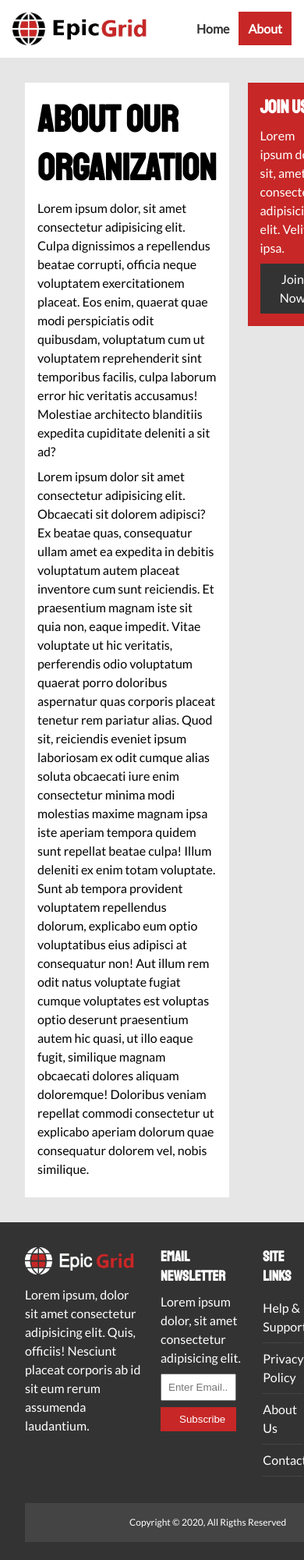
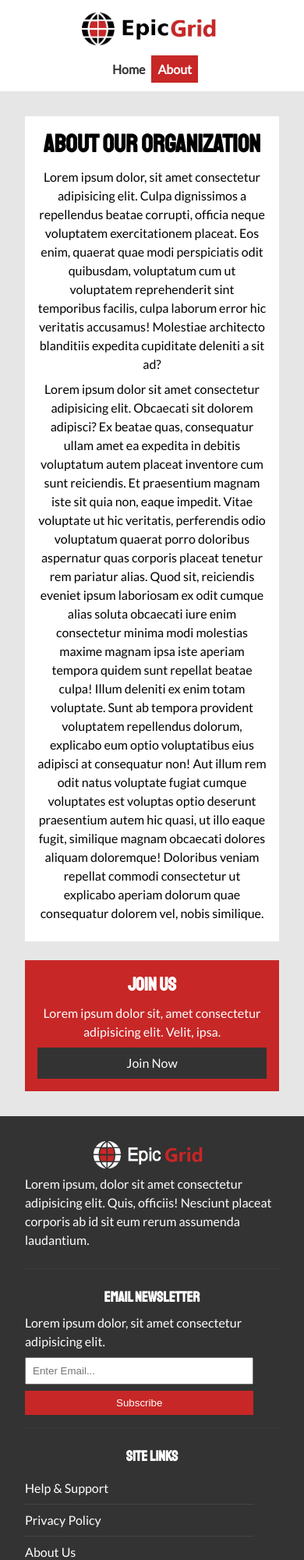
Before and after one commit to mzigmundic/epic-grid, a plain HTML site: page about.html in a window 390 px wide. Shown: the top 2000 px of the page at 78% size. Drawn offline with Linux system fonts and the light colour scheme.

Commit message:
Responsiveness functionality

```diff
--- a/about.html
+++ b/about.html
@@ -6,6 +6,7 @@
     <link rel="stylesheet" href="https://use.fontawesome.com/releases/v5.6.3/css/all.css">
     <link rel="stylesheet" href="https://fonts.googleapis.com/css?family=Lato|Staatliches">
     <link rel="stylesheet" href="css/style.css">
+    <link rel="stylesheet" media="screen and (max-width: 768px)" href="css/mobile.css">
     <link rel="shortcut icon" type="image/x-icon" href="favicon.ico">
     <title>EpicGrid | About</title>
 </head>
--- /dev/null
+++ b/css/mobile.css
@@ -0,0 +1,70 @@
+/* Navigation */
+#main-nav .social {
+    display: none;
+}
+
+#main-nav .container {
+    grid-template-columns: 1fr;
+    grid-gap: 1.2rem;
+}
+
+#main-nav ul,
+#main-nav .logo {
+    justify-self: center;
+}
+
+#main-nav ul li a {
+    padding: 0.5rem;
+}
+
+#home-articles .articles-container {
+    grid-template-columns: repeat(2, 1fr);
+}
+
+#home-articles .articles-container > *:first-child,
+#home-articles .articles-container > *:last-child {
+    grid-template-columns: 1fr;
+    grid-column: 1;
+}
+
+@media(max-width: 600px) {
+    /* Stack Grid Items */
+    #showcase .showcase-container,
+    #home-articles .articles-container,
+    #footer .footer-container {
+        grid-template-columns: 1fr;
+    }
+
+    #footer .footer-container > *:last-child {
+        grid-column: 1;
+    }
+
+    #footer .footer-container > *:first-child,
+    #footer .footer-container > *:nth-child(2) {
+        border-bottom: #444 dotted 1px;
+        padding-bottom: 1rem;
+    }
+
+    #footer img {
+        display: block;
+        margin: auto;
+    }
+
+    #footer h3, #footer h2 {
+        text-align: center;
+    }
+
+    .page-container {
+        grid-template-columns: 1fr;
+        text-align: center;
+    }
+
+    .page-container > *:first-child {
+        grid-row: 1;
+    }
+
+    .l-heading {
+        font-size: 2rem;
+    }
+
+}
```
Also changed, not shown: article.html (+1 -0 lines), index.html (+1 -0 lines).
